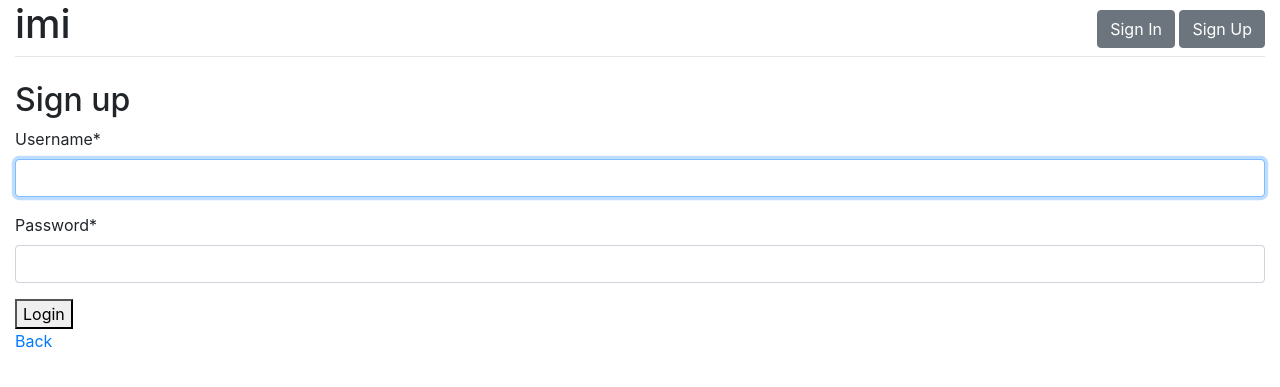
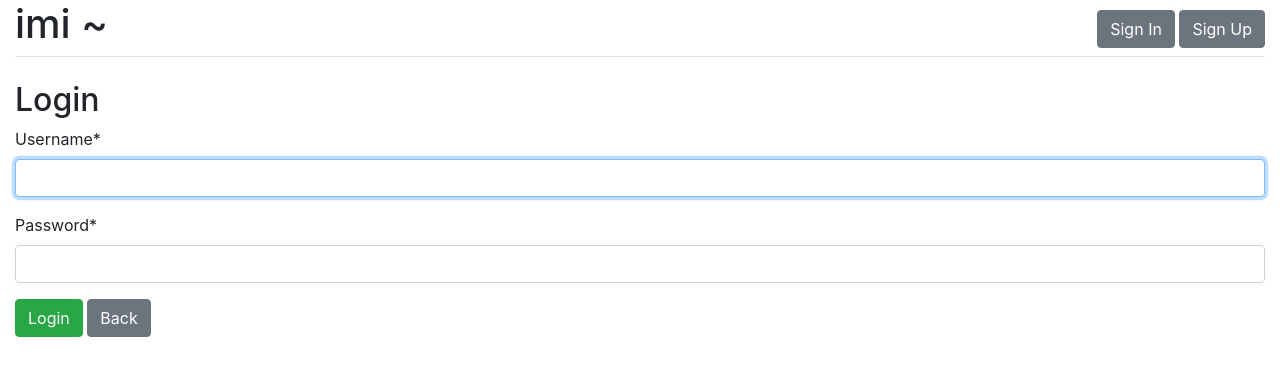
Before and after one commit to tnyhyn/imi, a Django app: page /login/ in a window 1280 px wide. Shown: the top 387 px of the page. Run offline with Django 3.2, Linux system fonts and the light colour scheme; some libraries are stand-ins or nearby versions.

Commit message:
styling buttons and reverted upload page to plain HTML (bootstrap broke upload)

```diff
--- a/images/forms.py
+++ b/images/forms.py
@@ -5,10 +5,10 @@ from .models import Post
 
 
 class UploadImageForm(forms.ModelForm):
-    title = forms.CharField(max_length=50)
+    title = forms.CharField(max_length=50, required=False, initial='MyImage')
     private = forms.BooleanField(required=False)
     image = forms.ImageField()
 
     class Meta:
         model = Post
-        fields = ('title', 'image', 'private', )
+        fields = ('title', 'image', 'private')
--- a/images/templates/base.html
+++ b/images/templates/base.html
@@ -10,7 +10,7 @@
         <div class="col-12">
             <div class="row" >
                 <div class="col-2 text-left">
-                    <h1 class="mt-12">imi</h1>
+                    <h1 class="mt-12">imi ~</h1>
                 </div>
                 <div class="col-10 text-right" style="margin-top: 10px;">
                     <div class="row">
--- a/images/templates/myimages.html
+++ b/images/templates/myimages.html
@@ -3,7 +3,7 @@
 
 {% block content %}
 <html>
-    <p><a href ="{% url 'home' %}">Back</a></p>
+    <p><a href ="{% url 'home' %}" class="btn btn-secondary">Back</a></p>
     <h2>My Images</h2>
     <table class="table">
         <thead>
@@ -28,7 +28,7 @@
                     <td>
                     <form method="post" action="{% url 'delete_file' image.pk %}">
                         {% csrf_token %}
-                        <button type="submit">Delete</button>
+                        <button type="submit" class="btn btn-danger">Delete</button>
                     </form>
                     </td>
                 </tr>
--- a/images/templates/register.html
+++ b/images/templates/register.html
@@ -7,7 +7,7 @@
   <form method="post">
     {% csrf_token %}
     {{ form|crispy }}
-    <button type="submit">Sign up</button>
+    <button type="submit" class="btn btn-success">Sign up</button>
+  <a href ="{% url 'home' %}" class="btn btn-secondary">Back</a>
   </form>
-  <p><a href ="{% url 'home' %}">Back</a></p>
 {% endblock %}
--- a/images/templates/upload.html
+++ b/images/templates/upload.html
@@ -6,9 +6,9 @@
     <body>
         <form method = "post" enctype="multipart/form-data">
             {% csrf_token %}
-            {{ form|crispy }}
-            <button type="submit">Upload</button>
+            {{ form.as_p }}
+            <a href ="{% url 'home' %}" class="btn btn-warning">Cancel</a>
+            <button type="submit" class="btn btn-success">Upload</button>
         </form>
-        <p><a href ="{% url 'home' %}">Cancel</a></p>
     </body>
 {% endblock %}
--- a/templates/registration/login.html
+++ b/templates/registration/login.html
@@ -4,11 +4,11 @@
 
 
 {% block content %}
-<h2>Sign up</h2>
+<h2>Login</h2>
 <form method="post">
-  {% csrf_token %}
-  {{ form|crispy }}
-  <button type="submit">Login</button>
-  <p><a href ="{% url 'home' %}">Back</a></p>
+    {% csrf_token %}
+    {{ form|crispy }}
+    <button type="submit" class="btn btn-success">Login</button>
+    <a href ="{% url 'home' %}" class="btn btn-secondary">Back</a>
 </form>
 {% endblock %}
```
